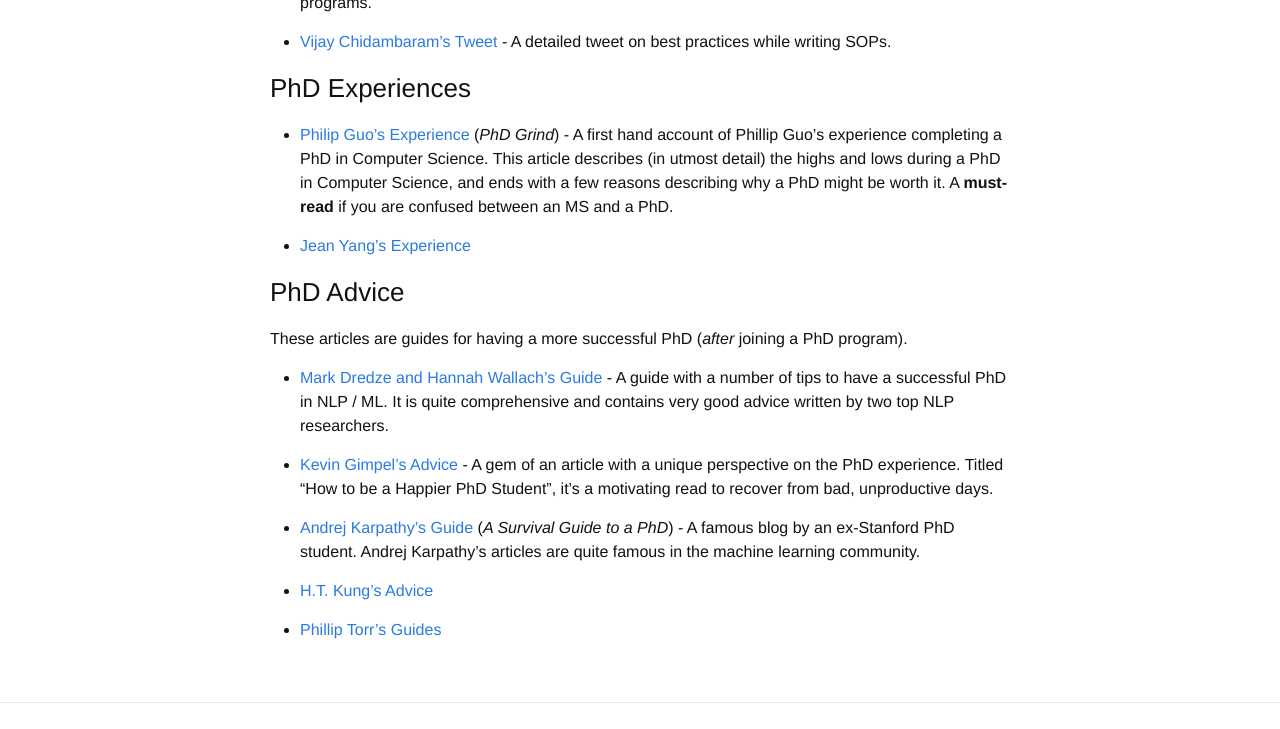
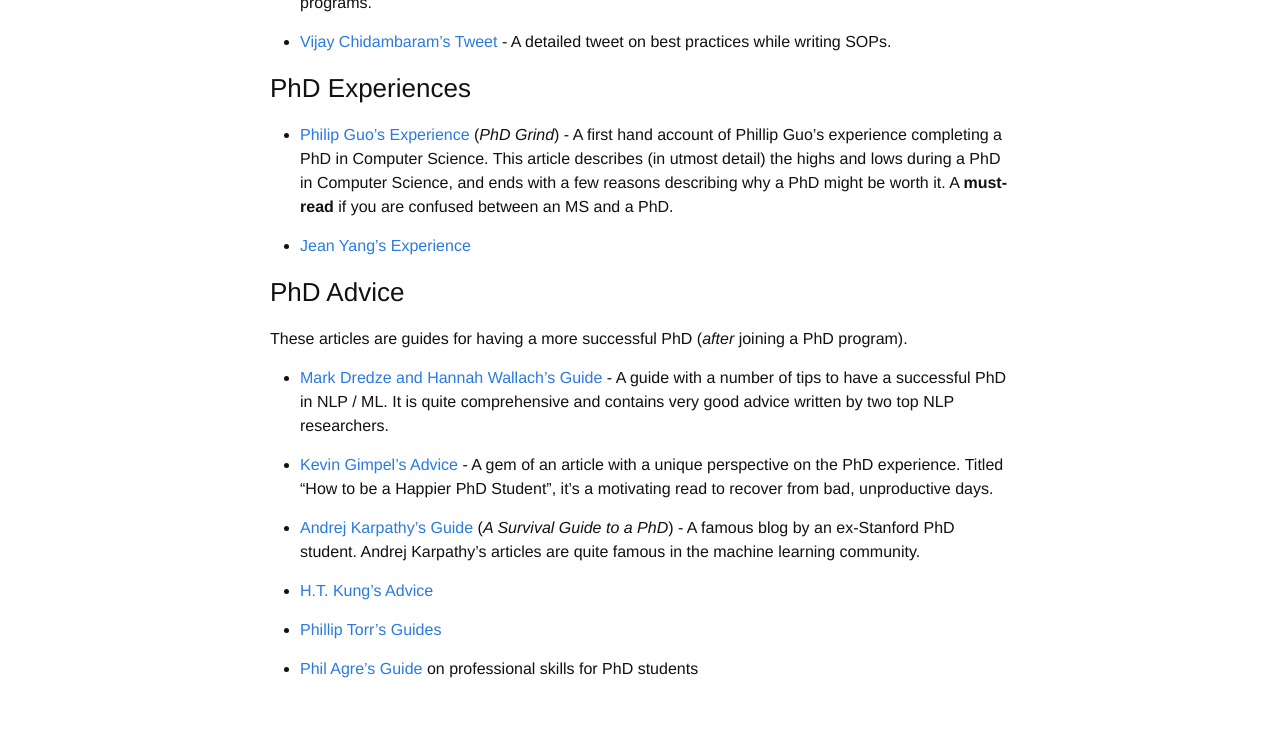
Before and after one commit to martiansideofthemoon/martiansideofthemoon.github.io, a Jekyll site: the page built from _posts/2018-05-30-grad-resources.markdown, in a window 1280 px wide and 900 px high, scrolled down 1790 px, cut to the strip 0-729 px from the top of the window. Built offline with Jekyll 4.4.1, drawn with Linux system fonts in a browser that asks for light colours; comment, search, counter and statistics services are not loaded.

Commit message:
Update 2018-05-30-grad-resources.markdown

```diff
--- a/_posts/2018-05-30-grad-resources.markdown
+++ b/_posts/2018-05-30-grad-resources.markdown
@@ -64,3 +64,5 @@ These articles are guides for having a more successful PhD (*after* joining a Ph
 * [H.T. Kung's Advice](https://www.eecs.harvard.edu/htk/phdadvice/)
 
 * [Phillip Torr's Guides](http://www.robots.ox.ac.uk/~phst/)
+
+* [Phil Agre's Guide](https://web.archive.org/web/20070127110038/http://polaris.gseis.ucla.edu:80/pagre/network.html) on professional skills for PhD students
```
